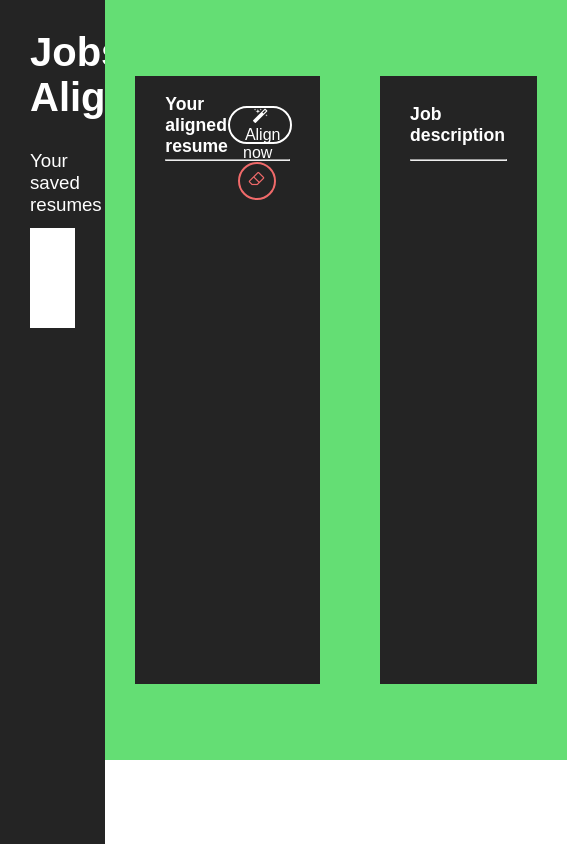
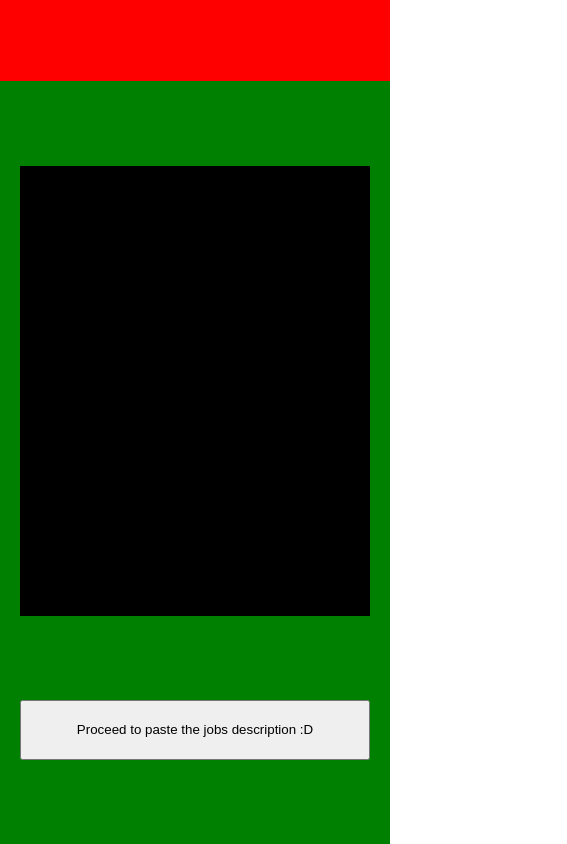
Before and after one commit to Mateus-MS/JobAlign, a plain HTML site: page frontend/index.html in a window 390 px wide. Shown: the whole page, 567 px wide, since content can reach past the window. Drawn offline with Linux system fonts and the light colour scheme.

Commit message:
Skeleton responsivity started

```diff
--- /dev/null
+++ b/frontend/css/desktop/main.css
@@ -0,0 +1,39 @@
+@media screen and (min-width: 800px) {
+    #left_pannel{
+        width: 20dvw;
+        height: inherit;
+        flex-shrink: 0;
+    }
+
+    #main_pannel{
+        flex-grow: 1;
+        height: inherit;
+
+        flex-direction: column;
+    }
+
+    #wrapper{
+        justify-content: center;
+
+        overflow-x: unset;
+    }
+
+    #scroller{
+        width: 100%;
+        height: 100%;
+
+        display: flex;
+        align-items: center;
+        justify-content: space-evenly;
+    }
+
+    .textField{
+        width: 40%;
+        max-width: 400px;
+        min-width: 270px;
+    }
+
+    #controls{
+        display: none;
+    }
+}
--- a/frontend/css/left_panel.css
+++ /dev/null
@@ -1,31 +0,0 @@
-#left_panel{
-    width: 27dvw;
-    height: 100dvh;
-    box-sizing: border-box;
-    padding: 30px 30px;
-
-    background-color: var(--main-color);
-}
-
-#left_panel > h1 {
-    color: white;
-    font-family: Arial;
-    font-weight: bolder;
-    margin-bottom: 30px;
-    font-size: 2.5em;
-}
-
-#left_panel > h3 {
-    color: white;
-    font-family: Arial;
-    font-weight: 100;
-    margin-bottom: 12px;
-}
-
-#resumes_holder{
-    width: 100%;
-
-    height: 100px;
-
-    background-color: white;
-}
--- a/frontend/css/main.css
+++ b/frontend/css/main.css
@@ -19,23 +19,42 @@ body{
     font-family: icons;
 }
 
-#main{
+#container{
     width: 100dvw;
     height: 100dvh;
 
     display: flex;
 }
 
-#main_panel{
-    height: 90dvh;
+#left_pannel{
+    height: inherit;
+}
+
+#main_pannel{
+    flex-grow: 1;
+    height: inherit;
+
+    background-color: white;
+
+    display: flex;
+}
+
+#hot_bar{
+    width: inherit;
+    height: 90px;
+
+    background-color: red;
+}
+
+#wrapper{
+    width: inherit;
     flex-grow: 1;
 
-    background-color: var(--fourty-color);
+    background-color: green;
 }
 
-#main_panel__fotter{
-    width: 100%;
-    flex-grow: 1;
+.textField{
+    height: 450px;
 
-    background-color: var(--thirdy-color);
+    background-color: black;
 }
--- /dev/null
+++ b/frontend/css/mobile/main.css
@@ -0,0 +1,80 @@
+@media screen and (max-width: 800px) {
+    #left_pannel{
+        --pannel-width: 300px;
+
+        position: absolute;
+
+        width: var(--pannel-width);
+        height: inherit;
+
+        transition:
+            left .3s ease-in-out;
+    }
+
+    #left_pannel.hidden{
+        left: calc(var(--pannel-width) * -1);
+    }
+    #left_pannel.visible{
+        left: 0;
+    }
+
+    #main_pannel{
+        width: inherit;
+        height: inherit;
+
+        flex-direction: column-reverse;
+    }
+
+    #wrapper{
+        height: 100%;
+        box-sizing: border-box;
+
+        display: flex;
+        flex-direction: column;
+        align-items: center;
+        justify-content: space-evenly;
+
+        overflow-x: hidden;
+    }
+
+    #scroller{
+        --card-width: 350px;
+        --remaning-space: calc((100% - var(--card-width)) / 2);
+
+        width: inherit;
+        height: fit-content;
+
+        display: flex;
+        align-items: center;
+
+        transition:
+            transform .3s ease-in-out;
+    }
+
+    #scroller.focusFirst{
+        transform: translateX(var(--remaning-space));
+    }
+
+    #scroller.focusSecond{
+        transform: translateX(calc(var(--card-width) * -1));
+    }
+
+    .textField{
+        width: var(--card-width);
+        flex-shrink: 0;
+        margin-right: var(--remaning-space);
+    }
+
+    #controls{
+        width: 350px;
+        height: 60px;
+
+        display: flex;
+        justify-content: space-between;
+    }
+
+    #controls > button{
+        width: 100%;
+        height: 100%;
+    }
+}
--- a/frontend/css/text_area_panel.css
+++ /dev/null
@@ -1,171 +0,0 @@
-#panels_wrapper{
-    width: 100%;
-    height: 100%;
-
-    display: flex;
-    align-items: center;
-    justify-content: center;
-
-    user-select: none;
-}
-
-.text_area_panel{
-    width: 40%;
-    height: 80%;
-    box-sizing: border-box;
-    padding: 30px 30px;
-
-    margin: 0 30px;
-    background-color: var(--main-color);
-
-    display: flex;
-    flex-direction: column;
-}
-
-.text_area_panel > textarea {
-    width: 100%;
-    flex-grow: 1;
-    resize: none;
-    border: none;
-    outline: none;
-    background-color: transparent;
-    margin-top: 15px;
-
-    color: white;
-    font-size: 1.5em;
-    font-family: Arial;
-}
-
-.text_area_panel__header{
-    width: 100%;
-    height: 7%;
-
-    display: flex;
-    align-items: center;
-    justify-content: space-between;
-
-    margin-bottom: 15px;
-}
-
-.text_area_panel__header > h4 {
-    color: white;
-    font-family: Arial;
-    font-size: 1.1em;
-}
-
-.text_area_panel__header__icons:hover{
-    color: var(--main-color);
-    background-color: white;
-}
-
-.text_area_panel__header__icons__text{
-    font-family: Arial;
-    margin-left: 10px;
-}
-
-#generate_align{
-    height: 100%;
-}
-
-#generate_align.hidden{
-    display: none;
-}
-
-#show_original{
-    height: 100%;
-}
-#show_original.hidden{
-    display: none;
-}
-
-/* #region MAIN BUTTONS */
-
-.mainButton{
-    background-color: transparent;
-    border-width: 2px;
-    border-style: solid;
-
-    border-radius: 100px;
-    height: 100%;
-
-    color: white;
-    font-size: 1em;
-
-    padding: 0 10px;
-
-    position: relative;
-    z-index: 2;
-
-    cursor: pointer;
-    transition:
-        color .3s ease-in-out,
-        background-color .3s ease-in-out;
-}
-
-.mainButton > * {
-    margin: 0 5px;
-}
-
-#start_align {
-    border-color: white;
-    color: white;
-}
-
-#start_align:hover{
-    color: var(--main-color);
-    background-color: white;
-}
-
-#start_show{
-    border-color: white;
-    color: white;
-}
-
-#start_show:hover{
-    color: var(--main-color);
-    background-color: white;
-}
-
-/* #endregion MAIN BUTTONS */
-
-/* #region UTIL BUTTONS */
-
-.utilButton{
-    margin-left: 10px;
-    background-color: transparent;
-    border-width: 2px;
-    border-style: solid;
-
-    height: 100%;
-    aspect-ratio: 1 / 1;
-    border-radius: 100px;
-
-    font-size: 1.2em;
-
-    cursor: pointer;
-    transition:
-        color .3s ease-in-out,
-        background-color .3s ease-in-out;
-}
-
-#clear_resume{
-    border-color: rgb(240, 106, 106);
-    color: rgb(240, 106, 106);
-}
-
-#clear_resume:hover{
-    color: white;
-    background-color: rgb(240, 106, 106);
-}
-
-#favorite{
-    border-color: rgb(243, 243, 94);
-    color: rgb(243, 243, 94);
-}
-
-#favorite:hover{
-    color: var(--main-color);
-    background-color: rgb(243, 243, 94);
-}
-
-/* #endregion UTIL BUTTONS */
--- a/frontend/index.html
+++ b/frontend/index.html
@@ -5,68 +5,25 @@
     <meta name="viewport" content="width=device-width, initial-scale=1.0">
     <title>ChatGPT API Example</title>
 
-    <link rel="stylesheet" href="./css/text_area_panel.css">
-    <link rel="stylesheet" href="./css/left_panel.css">
+    <link rel="stylesheet" href="./css/mobile/main.css">
+    <link rel="stylesheet" href="./css/desktop/main.css">
     <link rel="stylesheet" href="./css/main.css">
-
 </head>
 <body>
-    <div id="main">
-
-
-        <div id="left_panel">
-
-            <h1>Jobs Align</h1>
-
-            <h3>Your saved resumes</h3>
-            <div id="resumes_holder">
-            </div>
-
-        </div>
-
-
-        <div id="main_panel">
-            <div id="panels_wrapper">
-                <div id="resume"          class="text_area_panel">
-                    <div class="text_area_panel__header">
-                        <h4>Your aligned resume</h4>
-
-                        <div id="generate_align" >
-                            <button id="start_align" class="mainButton">
-                                <span class="icons">&#xE800;</span>
-                                <span>Align now</span>
-                            </button>
-
-                            <button id="clear_resume" class="utilButton">
-                                <span class="icons">&#xE804;</span>
-                            </button>
-                        </div>
-
-                        <div id="show_original" class="hidden">
-                            <button id="start_show" class="mainButton">
-                                <span class="icons">&#xE802;</span>
-                                <span>Show original</span>
-                            </button>
-
-                            <button id="favorite" class="utilButton">
-                                <span class="icons">&#xE801;</span>
-                            </button>
-                        </div>
-                    </div>
-                    <hr>
-                    <textarea></textarea>
+    <div id="container">
+        <div id="left_pannel" class="hidden"></div>
+        <div id="main_pannel">
+            <div id="wrapper">
+                <div id="scroller" class="focusFirst">
+                    <div class="textField"></div>
+                    <div class="textField"></div>
                 </div>
 
-                <div id="job-description" class="text_area_panel">
-                    <div class="text_area_panel__header">
-                        <h4>Job description</h4>
-                    </div>
-                    <hr>
-                    <textarea></textarea>
+                <div id="controls">
+                    <button id="switchTextField">Proceed to paste the jobs description :D</button>
                 </div>
             </div>
-
-            <div id="main_panel__fotter"></div>
+            <div id="hot_bar"></div>
         </div>
     </div>
 </body>
```
